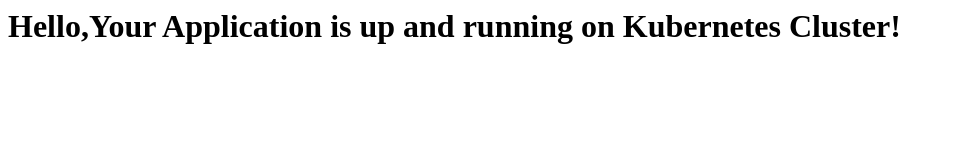
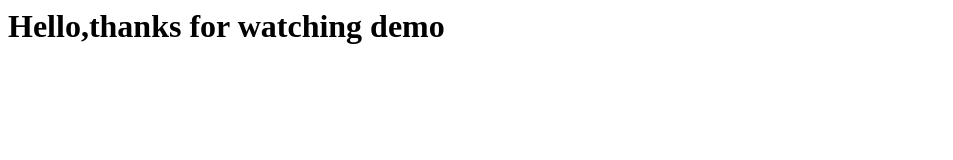
Before and after one commit to rgaddama/K8-s-CICD, a plain HTML site: page index.html in a window 1280 px wide. Shown: the whole page, without its empty margins (0-953 px from the left). Drawn offline with Linux system fonts and the light colour scheme.

Commit message:
11th commit

```diff
--- a/index.html
+++ b/index.html
@@ -1,5 +1,5 @@
 <html>
 <H1>
-Hello,Your Application is up and running on Kubernetes Cluster!
+Hello,thanks for watching demo
 </H1>
 </html>
```
Also changed, not shown: 2 other files.
